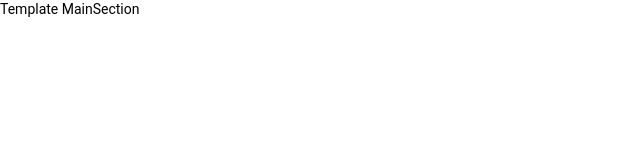
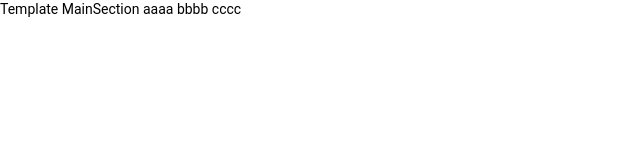
Before and after one commit to paxibay/paxi-enhancer, a React (Create React App) app in the folder apps/editor/: page /template/ in a window 1280 px wide. Shown: the top 160 px of the page, without its empty margins (0-640 px from the left). Built offline with nearby package versions, Linux system fonts and the light colour scheme.

Commit message:
updating

```diff
--- a/apps/editor/src/app/app-containers/Template.tsx
+++ b/apps/editor/src/app/app-containers/Template.tsx
@@ -1,4 +1,4 @@
-import * as React from 'react';
+// import * as React from 'react';
 import { MainSection } from '../../components/template';
 
 function Template() {
--- a/apps/editor/src/components/template/MainSection.tsx
+++ b/apps/editor/src/components/template/MainSection.tsx
@@ -3,7 +3,7 @@ import React from 'react';
 function MainSection() {
   return (
     <div>
-     Template MainSection
+     Template MainSection aaaa bbbb cccc
     </div>
   );
 }
```
